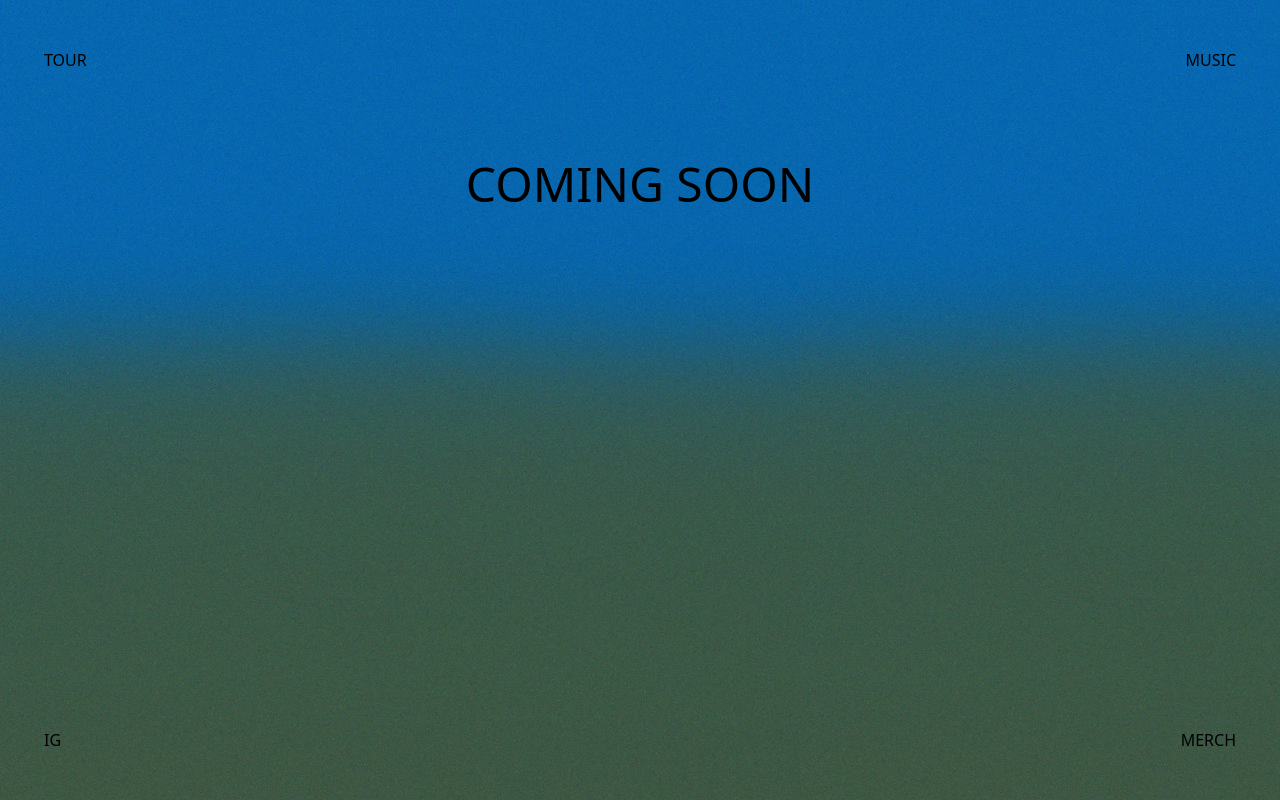
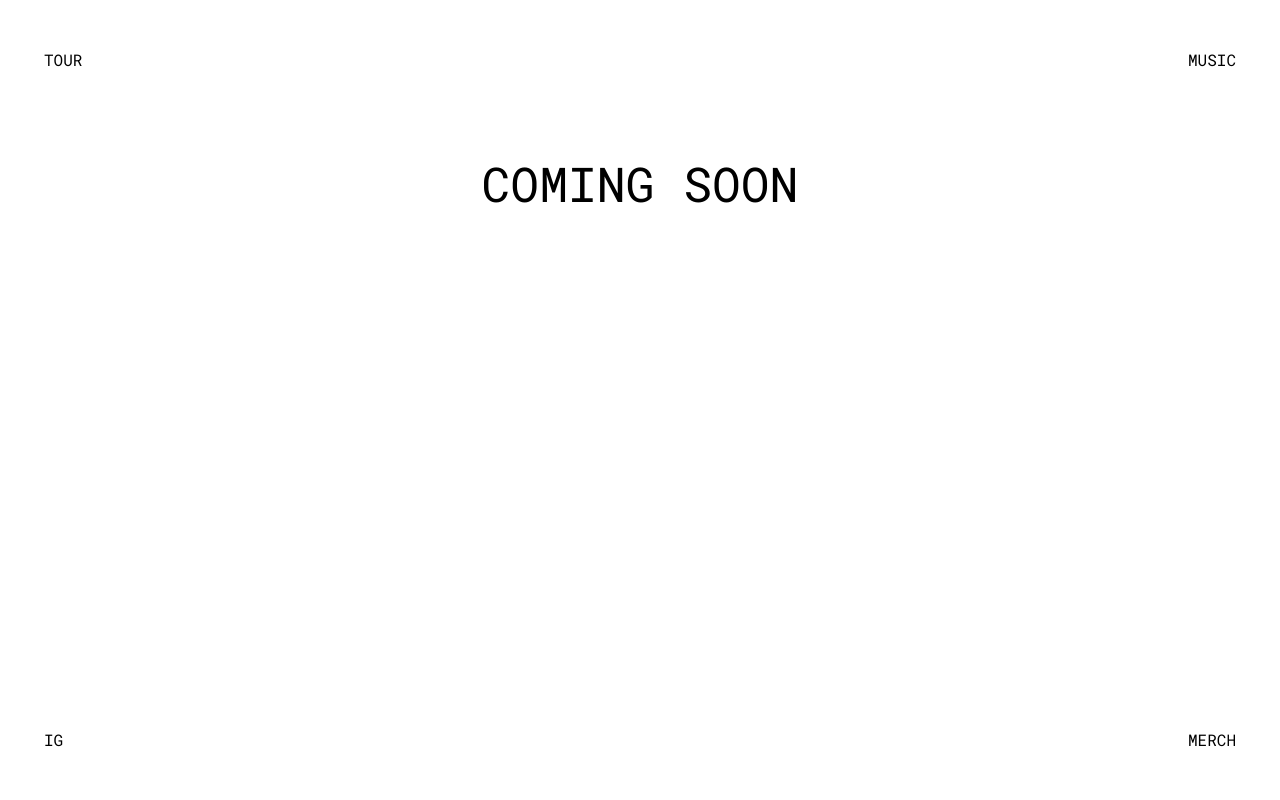
Before and after one commit to basedantoni/galaso, a Next.js app: page /merch in a window 1280 px wide. Built offline with nearby package versions, Linux system fonts and the light colour scheme.

Commit message:
:lipstick: Divided layouts amongst pages

```diff
--- a/components/layouts/layout.js
+++ b/components/layouts/baseLayout.js
@@ -1,9 +1,9 @@
 import Link from "next/link"
 
-export default function Layout({ children }) {
+export default function BaseLayout({ children }) {
   return (
     <>
-      <main className='h-screen w-full bg-cover sm:bg-contain bg-galaso-background'>
+      <main>
         <Link href="/tour">
           <a className="top-2 left-1 p-4 sm:top-5 sm:left-4 sm:p-7 fixed">TOUR</a>
         </Link>
--- /dev/null
+++ b/components/layouts/homeLayout.js
@@ -0,0 +1,23 @@
+import Link from "next/link"
+
+export default function HomeLayout({ children }) {
+  return (
+    <>
+      <main className='h-screen w-full bg-cover sm:bg-contain bg-galaso-background'>
+        <Link href="/tour">
+          <a className="top-2 left-1 p-4 sm:top-5 sm:left-4 sm:p-7 fixed">TOUR</a>
+        </Link>
+        <Link href="/music">
+          <a className="top-2 right-1 p-4 sm:top-5 sm:right-4 sm:p-7 fixed">MUSIC</a>
+        </Link>
+        <a className="bottom-2 left-1 sm:bottom-5 sm:left-4 p-4 sm:p-7 fixed" href="https://www.instagram.com/galaso__/" target="_blank" rel="noreferrer">IG</a>
+        <Link href="/merch">
+          <a className="bottom-2 right-1 sm:bottom-5 sm:right-4 p-4 sm:p-7 fixed">MERCH</a>
+        </Link>
+        <div className="px-24 sm:px-32 py-16 sm:py-24">
+          {children}
+        </div>
+      </main>
+    </>
+  )
+}
--- a/pages/_app.js
+++ b/pages/_app.js
@@ -1,11 +1,8 @@
 import '../styles/globals.css'
-import Layout from '../components/layouts/layout'
 
 function MyApp({ Component, pageProps }) {
   return (
-    <Layout>
-      <Component {...pageProps} />
-    </Layout>
+    <Component {...pageProps} />
   )
 }
 
--- /dev/null
+++ b/pages/_document.js
@@ -0,0 +1,17 @@
+import { Html, Head, Main, NextScript } from 'next/document'
+
+export default function Document() {
+  return (
+    <Html>
+      <Head>
+        <link rel="preconnect" href="https://fonts.googleapis.com" />
+        <link rel="preconnect" href="https://fonts.gstatic.com" crossorigin />
+        <link href="https://fonts.googleapis.com/css2?family=Roboto+Mono:wght@400;700&display=swap" rel="stylesheet" />
+      </Head>
+      <body>
+        <Main />
+        <NextScript />
+      </body>
+    </Html>
+  )
+}
--- a/pages/index.js
+++ b/pages/index.js
@@ -1,9 +1,11 @@
 import Head from 'next/head'
 import Image from "next/image"
-import { motion, useMotionValue } from "framer-motion"
+import { motion } from "framer-motion"
+import HomeLayout from '../components/layouts/homeLayout'
 
 export default function Home() {
   return (
+    <HomeLayout>
       <div>
         <Head>
           <title>Galaso</title>
@@ -34,5 +36,10 @@ export default function Home() {
           </div>
         </main>
       </div>
+    </HomeLayout>
   )
 }
+
+Home.getLayout = function getLayout(page) {
+  return <HomeLayout>{ page }</HomeLayout>
+}
--- a/pages/merch/index.js
+++ b/pages/merch/index.js
@@ -1,7 +1,9 @@
+import BaseLayout from '../../components/layouts/baseLayout';
+
 export default function Merch() {
   return (
-    <>
+    <BaseLayout>
       <h1 className="text-5xl text-center mt-16">COMING SOON</h1>
-    </>
+    </BaseLayout>
   );
 }
--- a/pages/music/index.js
+++ b/pages/music/index.js
@@ -1,9 +1,10 @@
+import BaseLayout from "../../components/layouts/baseLayout";
 import MusicCard from "../../components/MusicCard";
 import MusicHero from "../../components/MusicHero";
 
 export default function Music() {
   return (
-    <>
+    <BaseLayout>
       <MusicHero />
       <hr class="border-1 border-black my-24" />
       <div className="flex flex-wrap justify-center">
@@ -26,6 +27,6 @@ export default function Music() {
           imageName="sinking.jpeg"
         />
       </div>
-    </>
+    </BaseLayout>
   );
 }
--- a/pages/tour/index.js
+++ b/pages/tour/index.js
@@ -1,6 +1,8 @@
+import BaseLayout from '../../components/layouts/baseLayout';
+
 export default function Tour() {
   return (
-    <>
+    <BaseLayout>
       <div className="text-center">
         <div className="my-4 sm:my-6">
           <p className="my-1">Oct 22, 2022</p>
@@ -9,6 +11,6 @@ export default function Tour() {
           <button disabled className="my-1 disabled:bg-gray-50 disabled:text-gray-400 disabled:border-gray-300 inline-flex mx-auto items-center border-2 border-black px-4 py-2 text-sm font-medium text-black shadow-sm hover:bg-black hover:text-white focus:outline-none focus:ring-2 focus:ring-gray-500 focus:ring-offset-2">Tickets</button>
         </div>
       </div>
-    </>
+    </BaseLayout>
   );
 }
--- a/styles/globals.css
+++ b/styles/globals.css
@@ -1,3 +1,9 @@
 @tailwind base;
 @tailwind components;
 @tailwind utilities;
+
+@layer base {
+  body {
+    font-family: 'Roboto Mono', monospace;
+  }
+}
```
Lines whose indentation alone changed are shown as unchanged.
